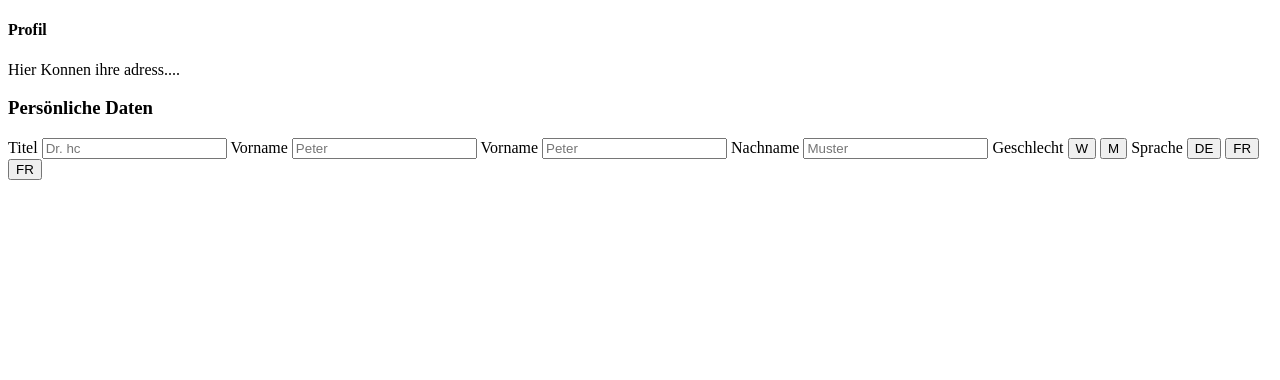
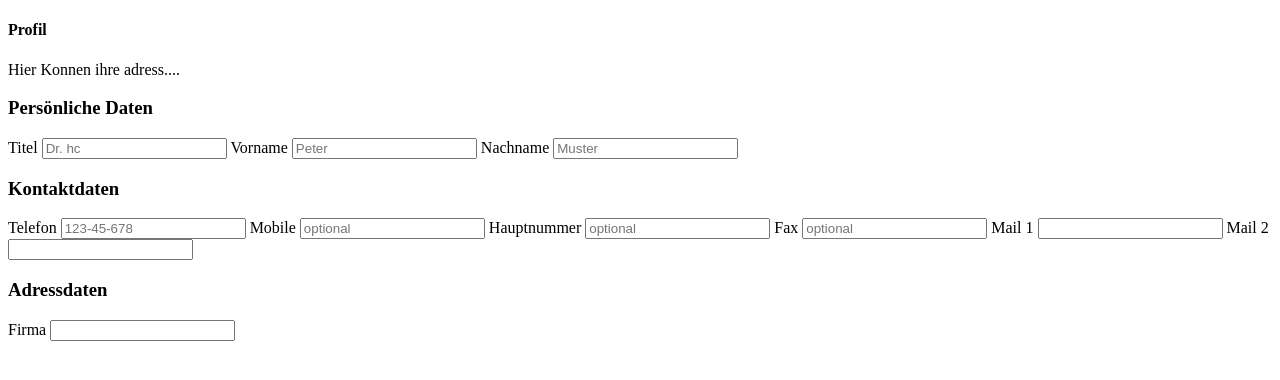
Before and after one commit to CedricNtwari/poco-Cedric, a plain HTML site: page week2/Day2/exercise1.html in a window 1280 px wide. Drawn offline with Linux system fonts and the light colour scheme.

Commit message:
form section kontakt

```diff
--- a/week2/Day2/exercise1.html
+++ b/week2/Day2/exercise1.html
@@ -1,5 +1,5 @@
 <!DOCTYPE html>
-<html>
+<html lang="en">
   <head>
     <meta charset="UTF-8">
   <meta name="viewport" content="width=device-width,initial-scale=1">
@@ -10,32 +10,65 @@
          <h4>Profil</h4>
          <p>Hier Konnen ihre adress....</p>
       </header>
+
+                         <!-- section personliche -->
+
       <section>
           <h3>Pers&ouml;nliche Daten</h3>
-          <form action="" method="POST">
+          <form action="exercise1.html" method="POST">
               <label for="titel">Titel</label>
               <input type="text" name="titel" id="titel" placeholder="Dr. hc" required>
-
-              <label for="vorname">Vorname</label>
-              <input type="text" name="vorname" id="vorname" placeholder="Peter">
 
               <label for="vorname">Vorname</label>
               <input type="text" name="vorname" id="vorname" placeholder="Peter" required>
 
               <label for="nachname">Nachname</label>
-              <input type="text" name="nachname" id="nachname" placeholder="Muster">
+              <input type="text" name="nachname" id="nachname" placeholder="Muster" required>
 
-              <label for="geschlecht">Geschlecht</label>
-              <input type="button" value="W">
-              <input type="button" value="M">
-              <!-- i will preferred to use checkbox or radio -->
+              <!-- <label for="geschlecht">Geschlecht</label>
+              <input type="button" value="W" >
+              <input type="button" value="M" >  -->
+              <!--use checkbox or radio -->
 
-              <label for="sprache">Sprache</label>
-              <input type="button" value="DE">
-              <input type="button" value="FR">
-              <input type="button" value="FR">
-              <!-- i will preferred to use checkbox or radio -->
+              <!-- <label for="sprache">Sprache</label>
+              <input type="button" value="DE"  >
+              <input type="button" value="FR"  >
+              <input type="button" value="FR"  > -->
+              <!--use checkbox or radio -->
           </form>
       </section>
+
+                           <!-- section kontaktdaten -->
+      <section>
+        <h3>Kontaktdaten</h3>
+
+        <label for="telefon">Telefon</label>
+        <input type="tel" name="telefon" id="telefon" placeholder="123-45-678"
+        pattern="[0-9]{3}-[0-9]{3}-[0-9]{4}" required >
+
+        <label for="mobile">Mobile</label>
+        <input type="tel" name="mobile" id="mobile" placeholder="optional">
+
+        <label for="haupt">Hauptnummer</label>
+        <input type="tel" name="haupt" id="haupt" placeholder="optional">
+
+        <label for="fax">Fax</label>
+        <input type="tel" name="fax" id="fax" placeholder="optional">
+
+        <label for="mail1">Mail 1</label>
+        <input type="email" name="mail1" id="mail1" required>
+
+        <label for="mail2">Mail 2</label>
+        <input type="email" name="mail2" id="mail2" required>
+
+      </section>
+
+                  <!-- section adress -->
+        <section>
+          <h3>Adressdaten</h3>
+
+          <label for="firma">Firma</label>
+          <input type="text" name="firma" id="firma">
+       </section>
   </body>
 </html>
```
